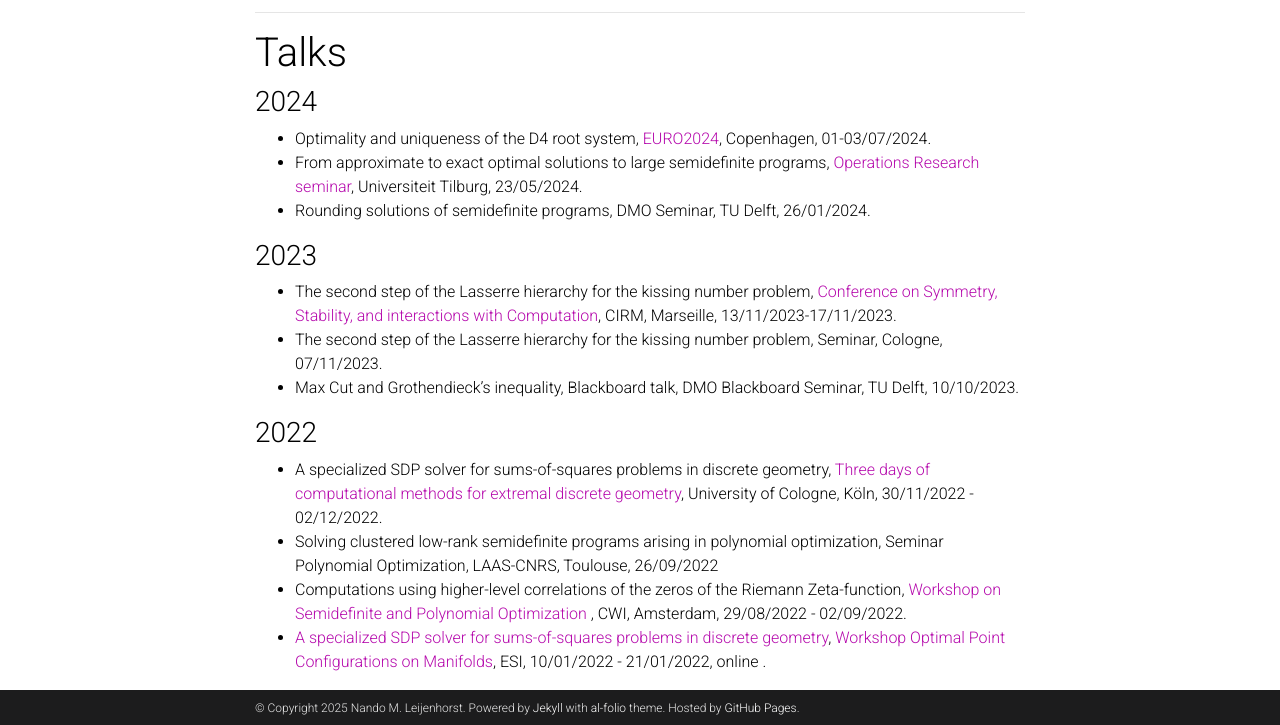
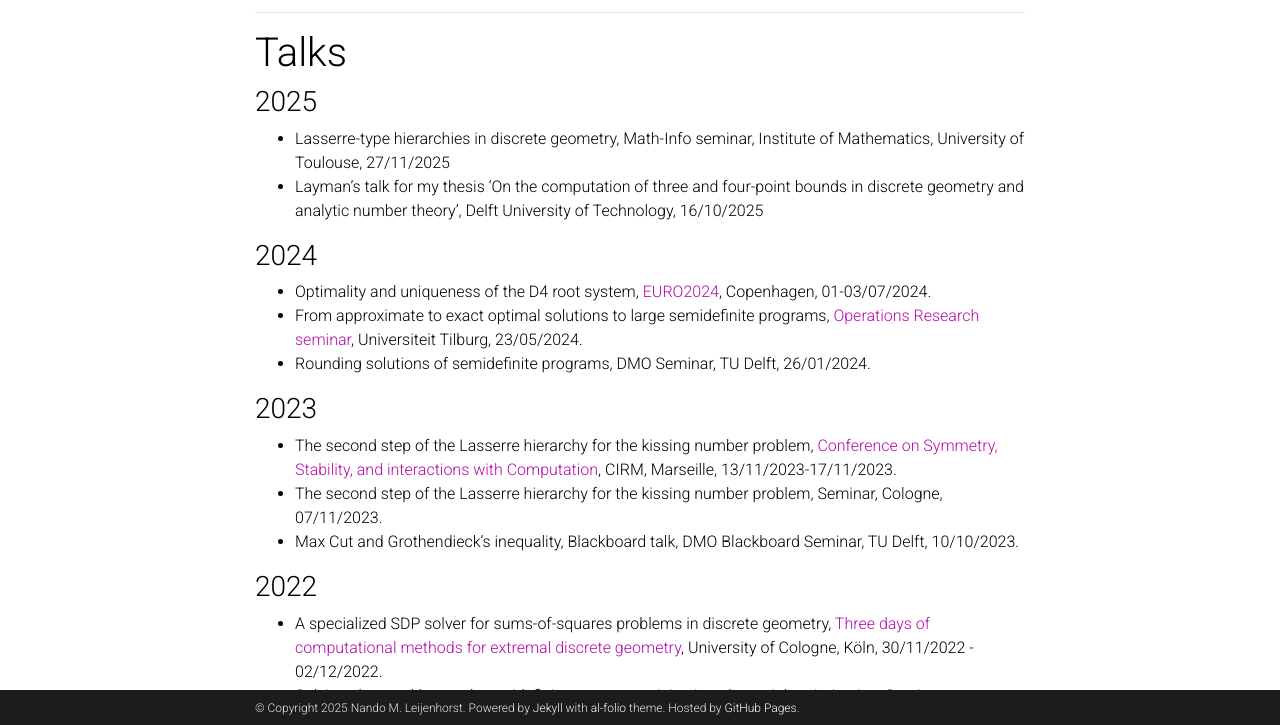
Before and after one commit to nanleij/nanleij.github.io, a Jekyll site: the page built from _pages/publications.md, in a window 1280 px wide and 900 px high, scrolled down 589 px, cut to the strip 175-900 px from the top of the window. Built offline with Jekyll 4.4.1, drawn with Linux system fonts in a browser that asks for light colours; comment, search, counter and statistics services are not loaded; a style sheet for code colours, icons or effects is not loaded.

Commit message:
Update talks; small update about

```diff
--- a/_pages/publications.md
+++ b/_pages/publications.md
@@ -29,6 +29,10 @@ nav_order: 1
 
 # Talks
 
+### 2025
+ - Lasserre-type hierarchies in discrete geometry, Math-Info seminar, Institute of Mathematics, University of Toulouse, 27/11/2025
+ - Layman's talk for my thesis 'On the computation of three and four-point bounds in discrete geometry and analytic number theory', Delft University of Technology, 16/10/2025
+
 ### 2024
  - Optimality and uniqueness of the D4 root system, <a href="https://euro2024cph.dk/programme/conference-program">EURO2024</a>, Copenhagen, 01-03/07/2024.
  - From approximate to exact optimal solutions to large semidefinite programs, <a href="https://www.tilburguniversity.edu/about/schools/economics-and-management/news-and-events/seminars/operations-research">Operations Research seminar</a>, Universiteit Tilburg, 23/05/2024.
```
Also changed, not shown: _pages/about.md (+1 -1 lines).
